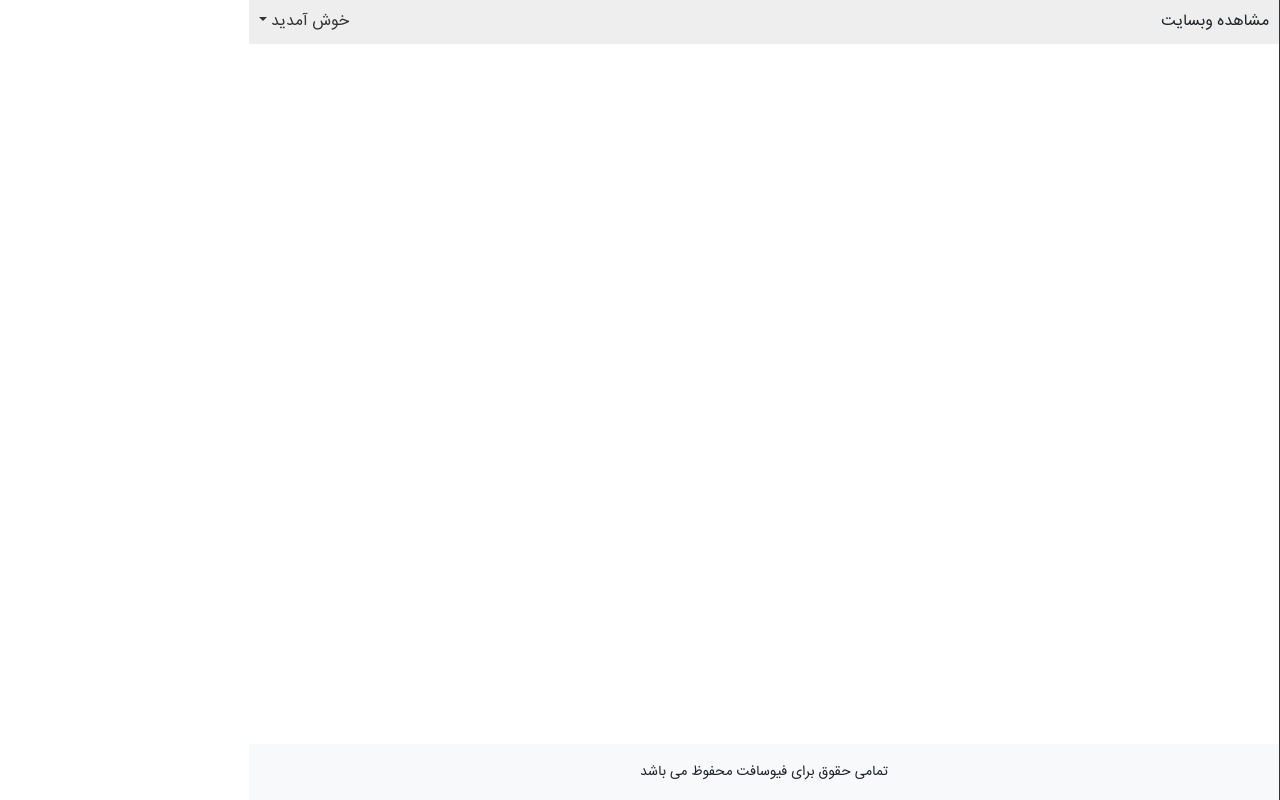
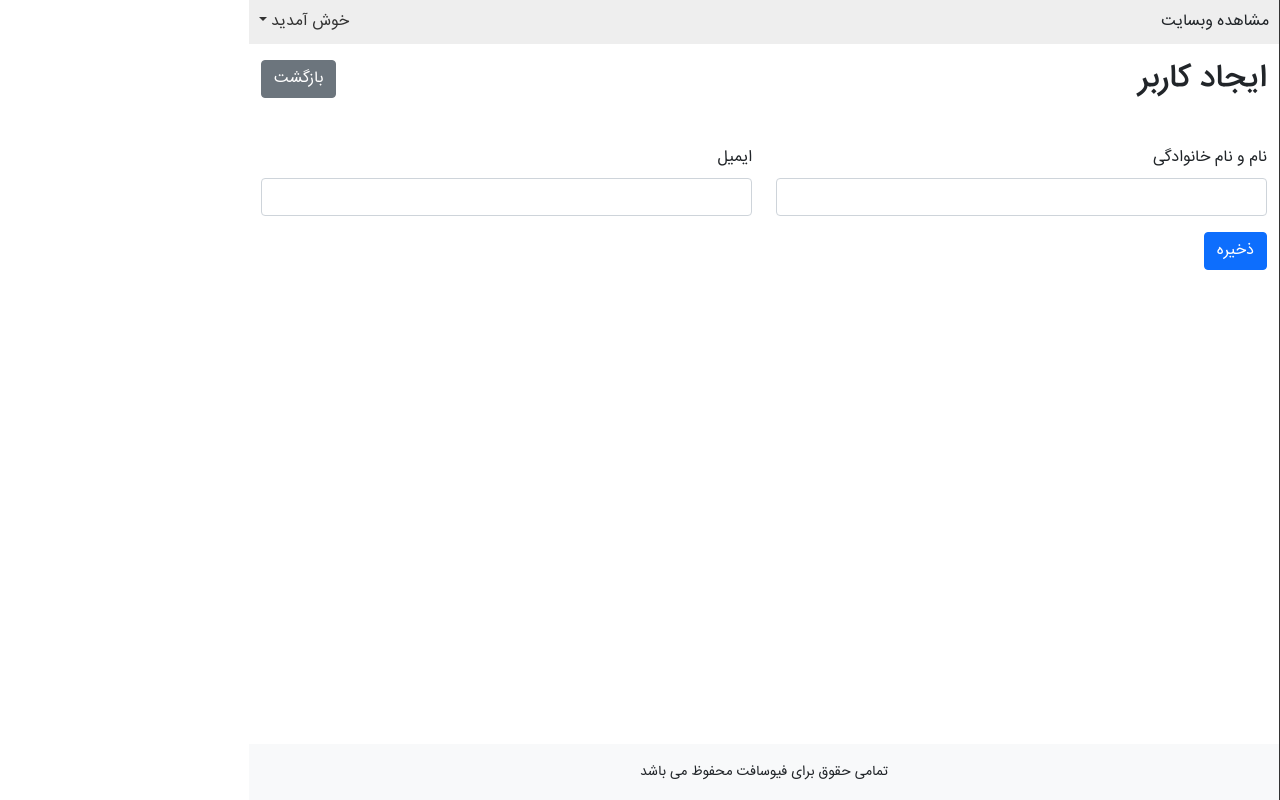
Before and after one commit to mohsen4887/weblog-react, a React (Create React App) app in the folder weblog/: page /panel/users/create in a window 1280 px wide. Built offline with nearby package versions, Linux system fonts and the light colour scheme.

Commit message:
ایجاد کاربر جدید - جلسه 10

```diff
--- a/weblog/package.json
+++ b/weblog/package.json
@@ -9,6 +9,7 @@
     "axios": "^0.21.1",
     "react": "^17.0.2",
     "react-dom": "^17.0.2",
+    "react-hook-form": "^7.14.0",
     "react-router-dom": "^5.2.0",
     "react-scripts": "4.0.3",
     "react-toastify": "^7.0.4",
--- a/weblog/src/components/panel/users/CreateUser.js
+++ b/weblog/src/components/panel/users/CreateUser.js
@@ -1,5 +1,82 @@
+import { useState } from "react";
+import { useForm } from "react-hook-form";
+import { Link } from "react-router-dom";
+import usersService from "../../../services/usersService";
+
 function CreateUser() {
-  return <h1>CreateUser</h1>;
+  const [loading, setLoading] = useState(false);
+  const {
+    register,
+    handleSubmit,
+    reset,
+    formState: { errors },
+  } = useForm();
+  const onSubmit = async (data) => {
+    try {
+      if (!loading) {
+        setLoading(true);
+        await usersService.createUser(data.name, data.email);
+        reset();
+        setLoading(false);
+      }
+    } catch (error) {
+      console.log(error);
+      setLoading(false);
+    }
+  };
+  return (
+    <div>
+      <div className="d-flex flex-row align-items-center justify-content-between mb-4 mb-lg-5">
+        <h2 className="m-0">ایجاد کاربر</h2>
+        <Link className="btn btn-secondary" to="/panel/users">
+          بازگشت
+        </Link>
+      </div>
+      <form method="post" onSubmit={handleSubmit(onSubmit)}>
+        <div className="row">
+          <div className="col-12 col-md-6">
+            <div className="mb-3">
+              <label for="name" class="form-label">
+                نام و نام خانوادگی
+              </label>
+              <input
+                type="text"
+                className={`form-control ${
+                  errors?.name?.message ? "is-invalid" : ""
+                }`}
+                id="name"
+                {...register("name", {
+                  required: "لطفا نام کاربر را وارد کنید",
+                })}
+              />
+              <div class="invalid-feedback">{errors?.name?.message}</div>
+            </div>
+          </div>
+          <div className="col-12 col-md-6">
+            <div className="mb-3">
+              <label for="email" class="form-label">
+                ایمیل
+              </label>
+              <input
+                type="email"
+                className={`form-control ${
+                  errors?.email?.message ? "is-invalid" : ""
+                }`}
+                id="email"
+                {...register("email", {
+                  required: "لطفا ایمیل کاربر را وارد کنید",
+                })}
+              />
+              <div class="invalid-feedback">{errors?.email?.message}</div>
+            </div>
+          </div>
+        </div>
+        <button disabled={loading} type="submit" className="btn btn-primary">
+          ذخیره
+        </button>
+      </form>
+    </div>
+  );
 }
 
 export default CreateUser;
--- a/weblog/src/components/panel/users/Users.js
+++ b/weblog/src/components/panel/users/Users.js
@@ -33,13 +33,11 @@ function Users() {
         setLoading(true);
         await usersService.deleteUser(id);
         await getUsers();
-        toast.success("کار بر مورد نظر با موفقیت حذف شد");
         setLoading(false);
       }
     } catch (error) {
       console.log(error);
       setLoading(false);
-      toast.error("خطا در حذف کاربر");
     }
   };
 
@@ -99,7 +97,12 @@ function Users() {
 
   return (
     <div>
-      <h2>کاربران</h2>
+      <div className="d-flex flex-row align-items-center justify-content-between mb-4 mb-lg-5">
+        <h2 className="m-0">کاربران</h2>
+        <Link className="btn btn-primary" to="/panel/users/create">
+          ایجاد کاربر
+        </Link>
+      </div>
       {renderContent()}
     </div>
   );
--- a/weblog/src/navigation/PanelRoutes.js
+++ b/weblog/src/navigation/PanelRoutes.js
@@ -1,5 +1,6 @@
 import { Route, Switch } from "react-router-dom";
 import PanelLayout from "../components/panel/layout/Layout";
+import CreateUser from "../components/panel/users/CreateUser";
 import Users from "../components/panel/users/Users";
 
 function PanelRoutes() {
@@ -9,6 +10,9 @@ function PanelRoutes() {
         <Route exact path="/panel/users">
           <Users />
         </Route>
+        <Route exact path="/panel/users/create">
+          <CreateUser />
+        </Route>
       </Switch>
     </PanelLayout>
   );
--- a/weblog/src/services/usersService.js
+++ b/weblog/src/services/usersService.js
@@ -1,3 +1,4 @@
+import { toast } from "react-toastify";
 import http from "./base";
 
 async function getAllUsers() {
@@ -13,8 +14,28 @@ async function getAllUsers() {
 async function deleteUser(id) {
   try {
     await http.delete(`users/${id}`);
+    toast.success("کار بر مورد نظر با موفقیت حذف شد");
   } catch (error) {
     console.log(error);
+    toast.error("خطا در حذف کاربر");
+    throw error;
+  }
+}
+
+async function createUser(name, email) {
+  try {
+    const { data } = await http.post(`users`, {
+      name,
+      email,
+    });
+    toast.success("کار بر مورد نظر با موفقیت ایجاد شد");
+    return { data };
+  } catch (error) {
+    let message = "خطا در ایجاد کاربر جدید";
+    if (error.response?.data?.Message) {
+      message = error.response?.data?.Message;
+    }
+    toast.error(message);
     throw error;
   }
 }
@@ -22,4 +43,5 @@ async function deleteUser(id) {
 export default {
   getAllUsers,
   deleteUser,
+  createUser,
 };
```
Also changed, not shown: 1 other file (tests, documents, lock files or other folders).
